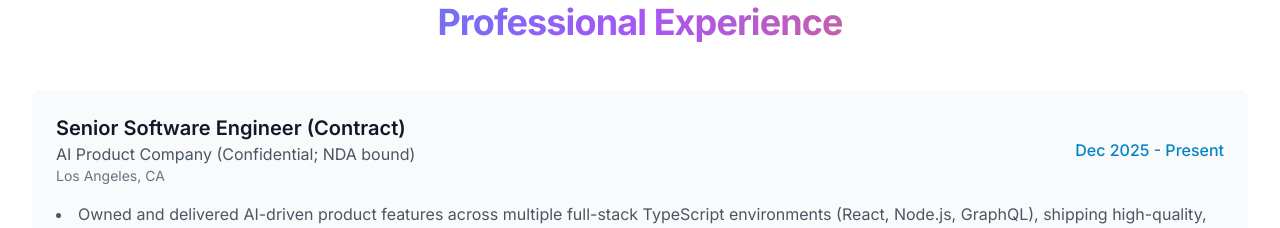
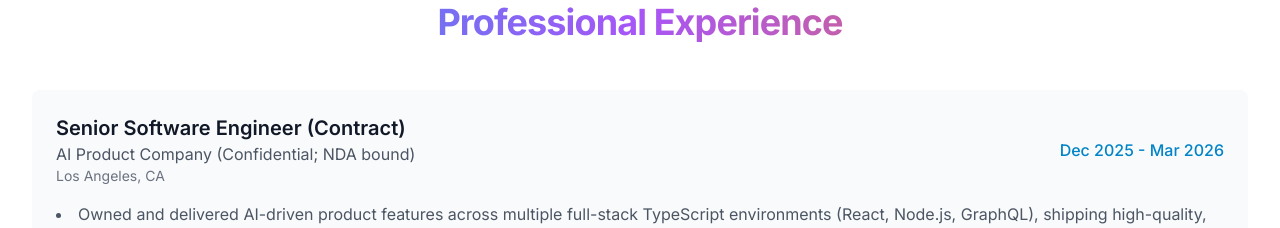
Before and after one commit to jb714/justinbell-me, a Next.js app: page / in a window 1280 px wide. Shown: the part 2040-2268 px from the top of the page. Built offline with nearby package versions, Linux system fonts and the light colour scheme.

Commit message:
resume tsx update

```diff
--- a/components/Resume.tsx
+++ b/components/Resume.tsx
@@ -15,7 +15,7 @@ const experience: ExperienceItem[] = [
   {
     title: 'Senior Software Engineer (Contract)',
     company: 'AI Product Company (Confidential; NDA bound)',
-    period: 'Dec 2025 - Present',
+    period: 'Dec 2025 - Mar 2026',
     location: 'Los Angeles, CA',
     description: [
       'Owned and delivered AI-driven product features across multiple full-stack TypeScript environments (React, Node.js, GraphQL), shipping high-quality, production-ready functionality in fast-paced iteration cycles with strong test coverage'
```
